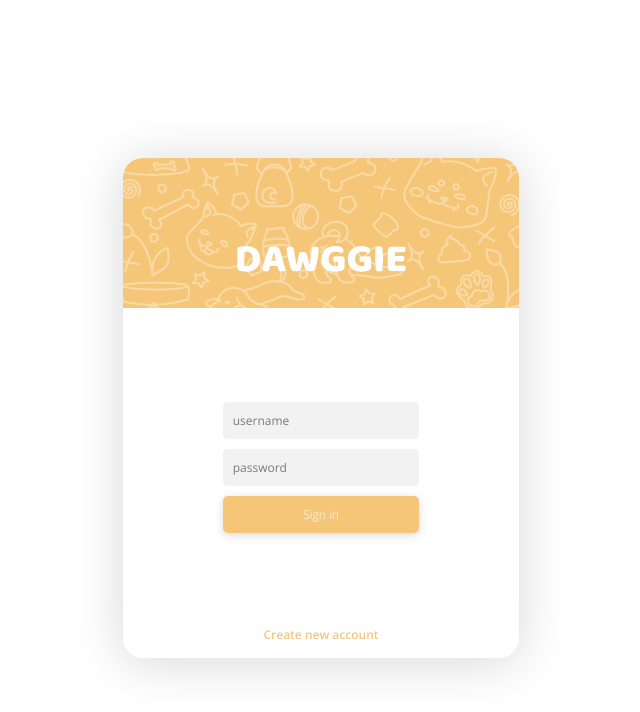
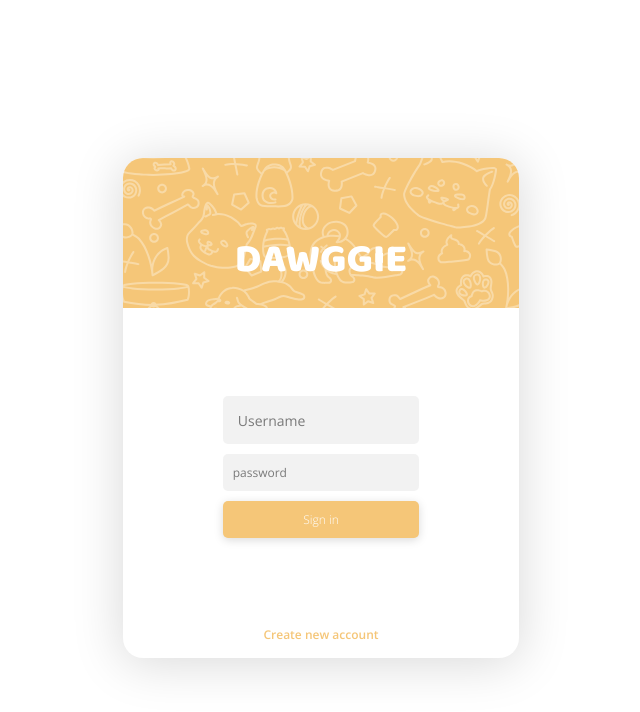
Before and after one commit to IsmayiI/Dawggie, a React (Vite) app: page /auth in a window 1280 px wide. Shown: the top 712 px of the page, without its empty margins (319-959 px from the left). Built offline with nearby package versions, Linux system fonts and the light colour scheme.

Commit message:
change input style

```diff
--- /dev/null
+++ b/src/common/fields/inputs/PasswordInput/PasswordInput.module.css
@@ -0,0 +1,58 @@
+.inputContainer {
+   position: relative;
+}
+
+.inputContainer:hover>.input {
+   background-color: #ededed;
+}
+
+.passwordContainer {
+   position: absolute;
+   top: 50%;
+   right: 10px;
+   transform: translateY(-50%);
+   cursor: pointer;
+}
+
+.passwordContainer>svg {
+   display: flex;
+   align-items: center;
+   justify-content: center;
+   flex-direction: column;
+}
+
+.input {
+   background: rgba(237, 237, 237, 0.7);
+   border-radius: 5px;
+   border: none;
+   padding: 10px;
+   width: 100%;
+   font-size: 12px;
+   color: #000000;
+}
+
+.input::placeholder {
+   color: rgba(0, 0, 0, 0.5);
+}
+
+.input:active,
+.input:focus {
+   outline: none;
+   caret-color: #000000;
+}
+
+.input:hover {
+   background-color: #ededed;
+}
+
+.error {
+   background: rgba(219, 57, 57, 0.3);
+}
+
+.helperText {
+   font-weight: 300;
+   font-size: 10px;
+   line-height: 14px;
+   color: #db3939;
+   margin-left: 10px;
+}
--- a/src/common/fields/inputs/PasswordInput/PasswordInput.tsx
+++ b/src/common/fields/inputs/PasswordInput/PasswordInput.tsx
@@ -1,4 +1,4 @@
-import styles from '../input/Input.module.css'
+import styles from './PasswordInput.module.css'
 import { HTMLProps, useState } from "react"
 
 
--- a/src/common/fields/inputs/input/Input.module.css
+++ b/src/common/fields/inputs/input/Input.module.css
@@ -1,52 +1,47 @@
-.inputContainer {
+.container {
    position: relative;
+   display: flex;
+   background: rgba(237, 237, 237, 0.7);
+   border-radius: 5px;
+   padding: 20px 15px 9px;
+   width: 100%;
+   height: 48px;
+   cursor: text;
 }
 
-.inputContainer:hover>.input {
+.container:hover {
    background-color: #ededed;
 }
 
-.passwordContainer {
+.label {
    position: absolute;
-   top: 50%;
-   right: 10px;
-   transform: translateY(-50%);
-   cursor: pointer;
+   left: 15px;
+   top: 15px;
+   font-size: 14px;
+   color: rgba(0, 0, 0, 0.5);
+   z-index: 1;
+   transition: transform 150ms ease-out, font-size 150ms ease-out;
+   text-transform: capitalize;
 }
 
-.passwordContainer>svg {
-   display: flex;
-   align-items: center;
-   justify-content: center;
-   flex-direction: column;
+.focused .label {
+   transform: translate(-10%, -80%);
+   font-size: 10px;
 }
 
+
 .input {
-   background: rgba(237, 237, 237, 0.7);
-   border-radius: 5px;
    border: none;
-   padding: 10px;
    width: 100%;
    font-size: 12px;
    color: #000000;
-}
-
-.input::placeholder {
-   color: rgba(0, 0, 0, 0.5);
+   background-color: transparent;
 }
 
 .input:active,
 .input:focus {
    outline: none;
    caret-color: #000000;
-}
-
-.input:hover {
-   background-color: #ededed;
-}
-
-.error {
-   background: rgba(219, 57, 57, 0.3);
 }
 
 .helperText {
--- a/src/common/fields/inputs/input/Input.tsx
+++ b/src/common/fields/inputs/input/Input.tsx
@@ -1,17 +1,27 @@
 import styles from './Input.module.css'
-import { HTMLProps } from "react"
+import { InputHTMLAttributes, useRef, useState } from "react"
 
 
-interface InputProps extends HTMLProps<HTMLInputElement> {
+interface InputProps extends Omit<InputHTMLAttributes<HTMLInputElement>, 'placeholder'> {
+   label: string,
    isError?: boolean,
    helperText?: string
 }
 
-export const Input = ({ isError = false, helperText, ...props }: InputProps) => {
+export const Input = ({ isError = false, helperText, label, ...props }: InputProps) => {
+   const [isFocus, setIsFocus] = useState(!!props.value ?? false)
+
+   const inputRef = useRef<HTMLInputElement>(null)
+
    return (
-      <>
-         <input className={`${styles.input} ${isError ? styles.error : ''}`} {...props} />
-         {isError && helperText && <div className={styles.helperText}>{helperText}</div>}
-      </>
+      <div className={`${styles.container} ${isError ? styles.container : ''} ${isFocus ? styles.focused : ''}`}
+         onClick={() => {
+            inputRef.current?.focus()
+            setIsFocus(true)
+         }}>
+         <label className={styles.label}>{label}</label>
+         <input ref={inputRef} onBlur={() => setIsFocus(false)} className={styles.input} {...props} />
+         {/* {isError && helperText && <div className={styles.helperText}>{helperText}</div>} */}
+      </div>
    )
 }
--- a/src/pages/LoginPage/LoginPage.tsx
+++ b/src/pages/LoginPage/LoginPage.tsx
@@ -47,7 +47,7 @@ export const LoginPage = () => {
             <div className={styles.formContainer}>
                <div className={styles.inputContainer}>
                   <Input
-                     placeholder='username'
+                     label='username'
                      value={formValues.username}
                      onChange={(e: ChangeEvent<HTMLInputElement>) => {
                         const username = e.target.value
```
